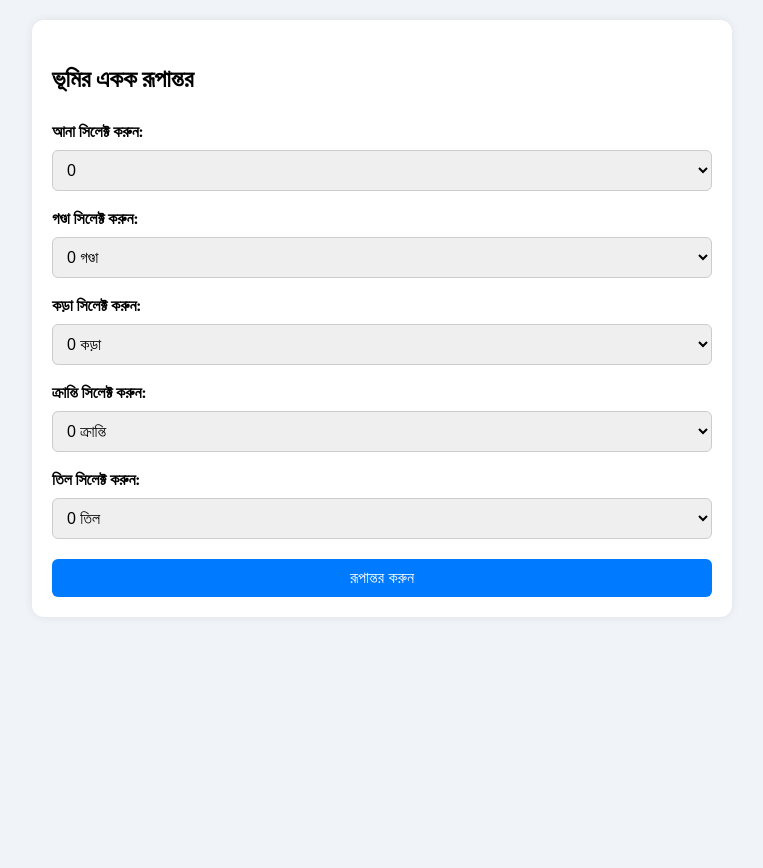
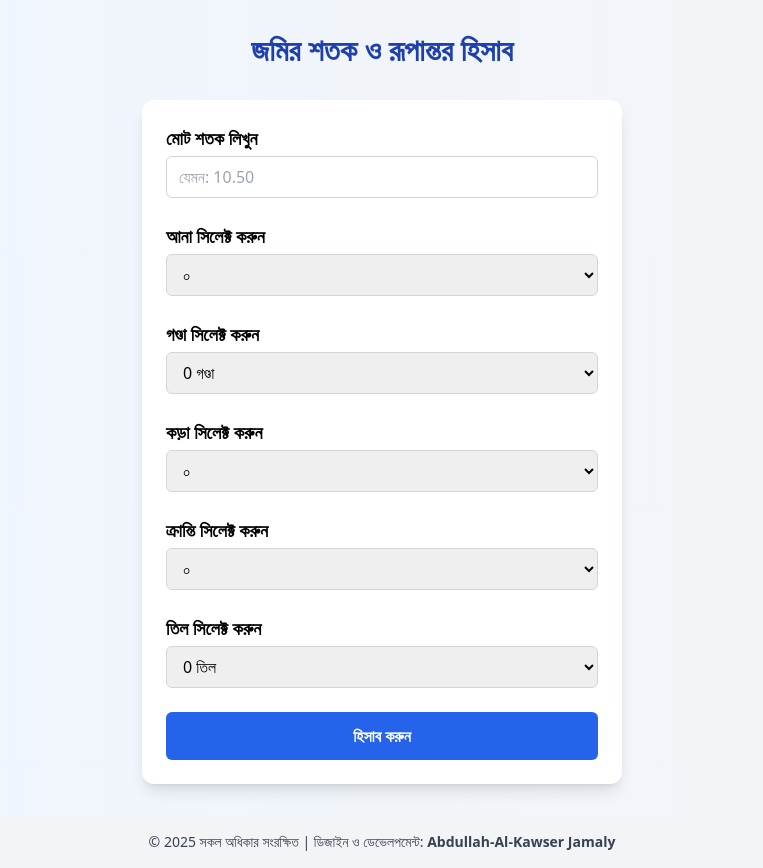
Before and after one commit to kawseribnjamal/jamaluddin, a Flask app: page / in a window 1280 px wide. Shown: the whole page, without its empty margins (258-1021 px from the left). Before the commit the page ends 617 px from the top, so only its background shows below. Run offline with Flask 2, Linux system fonts and the light colour scheme; some libraries are stand-ins or nearby versions.

Commit message:
Update index.html

```diff
--- a/templates/index.html
+++ b/templates/index.html
@@ -1,137 +1,165 @@
 <!DOCTYPE html>
-<html lang="bn">
+<html lang="bn" class="scroll-smooth">
 <head>
-    <meta charset="UTF-8">
-    <meta name="viewport" content="width=device-width, initial-scale=1.0">
-    <title>ভূমি পরিমাপক</title>
-    <link href="https://fonts.googleapis.com/css2?family=Hind+Siliguri&display=swap" rel="stylesheet">
-    <style>
-        body {
-            font-family: 'Hind Siliguri', sans-serif;
-            background-color: #f0f4f8;
-            margin: 0;
-            padding: 0;
-        }
-        .container {
-            max-width: 700px;
-            margin: auto;
-            padding: 20px;
-        }
-        .card {
-            background-color: #fff;
-            border-radius: 12px;
-            box-shadow: 0 0 10px rgba(0,0,0,0.08);
-            padding: 20px;
-            margin-bottom: 30px;
-        }
-        label {
-            font-weight: bold;
-            display: block;
-            margin-top: 15px;
-        }
-        select, button {
-            width: 100%;
-            padding: 10px;
-            font-size: 16px;
-            margin-top: 5px;
-            border: 1px solid #ccc;
-            border-radius: 6px;
-        }
-        button {
-            background-color: #007bff;
-            color: white;
-            border: none;
-            margin-top: 20px;
-            cursor: pointer;
-        }
-        button:hover {
-            background-color: #0056b3;
-        }
-        .history {
-            background-color: #ffffff;
-            border: 2px solid #e0e0e0;
-            padding: 15px;
-            border-radius: 10px;
-        }
-        .history h3 {
-            margin-top: 0;
-        }
-        @media(max-width: 600px) {
-            .container {
-                padding: 10px;
-            }
-            select, button {
-                font-size: 15px;
-            }
-        }
-    </style>
+  <meta charset="UTF-8" />
+  <meta name="viewport" content="width=device-width, initial-scale=1" />
+  <title>জমির শতক ও রূপান্তর হিসাব</title>
+  <script src="https://cdn.tailwindcss.com"></script>
 </head>
-<body>
-    <div class="container">
+<body class="bg-gradient-to-r from-blue-50 to-gray-100 min-h-screen flex flex-col">
 
-        <!-- Input Form -->
-        {% if not result %}
-        <div class="card">
-            <h2>ভূমির একক রূপান্তর</h2>
-            <form method="POST">
+  <div class="container mx-auto px-4 py-8 flex-grow max-w-lg">
 
-                <label>আনা সিলেক্ট করুন:</label>
-                <select name="ana" required>
-                    {% for i in range(16) %}
-                    <option value="{{ i }}">{{ i }}</option>
+    <h1 class="text-3xl font-extrabold text-center mb-8 text-blue-800">জমির শতক ও রূপান্তর হিসাব</h1>
+
+    <form method="post" class="bg-white p-6 rounded-xl shadow-lg space-y-6">
+
+      <div>
+        <label for="totalShotok" class="block text-lg font-semibold mb-1">মোট শতক লিখুন</label>
+        <input
+          type="number"
+          step="0.01"
+          name="totalShotok"
+          id="totalShotok"
+          required
+          class="w-full border border-gray-300 rounded-md px-3 py-2 focus:outline-none focus:ring-2 focus:ring-blue-400"
+          placeholder="যেমন: 10.50"
+        />
+      </div>
+
+      <div>
+        <label class="block text-lg font-semibold mb-1">আনা সিলেক্ট করুন</label>
+        <select
+          name="ana"
+          required
+          class="w-full border border-gray-300 rounded-md px-3 py-2 focus:outline-none focus:ring-2 focus:ring-blue-400"
+        >
+          {% for i, symbol in [
+            (0, "০"), (1, "/ (১ আনা)"), (2, "৵ (২ আনা)"), (3, "৶ (৩ আনা)"), (4, "৷ (৪ আনা)"),
+            (5, "⩗ (৫ আনা)"), (6, "৷৵ (৬ আনা)"), (7, "৷৶ (৭ আনা)"), (8, "৷৷ (৮ আনা)"),
+            (9, "৷⩗ (৯ আনা)"), (10, "৷৷৵ (১০ আনা)"), (11, "৷৷৶ (১১ আনা)"),
+            (12, "৸ (১২ আনা)"), (13, "৸/ (১৩ আনা)"), (14, "৸৵ (১৪ আনা)"), (15, "৸৶ (১৫ আনা)")
+          ] %}
+          <option value="{{ i }}">{{ symbol }}</option>
           {% endfor %}
         </select>
+      </div>
 
-                <label>গণ্ডা সিলেক্ট করুন:</label>
-                <select name="gonda" required>
-                    {% for i in range(20) %}
+      <div>
+        <label class="block text-lg font-semibold mb-1">গণ্ডা সিলেক্ট করুন</label>
+        <select
+          name="gonda"
+          required
+          class="w-full border border-gray-300 rounded-md px-3 py-2 focus:outline-none focus:ring-2 focus:ring-blue-400"
+        >
+          {% for i in range(0, 20) %}
           <option value="{{ i }}">{{ i }} গণ্ডা</option>
           {% endfor %}
         </select>
+      </div>
 
-                <label>কড়া সিলেক্ট করুন:</label>
-                <select name="kora" required>
-                    {% for i in range(4) %}
-                    <option value="{{ i }}">{{ i }} কড়া</option>
-                    {% endfor %}
+      <div>
+        <label class="block text-lg font-semibold mb-1">কড়া সিলেক্ট করুন</label>
+        <select
+          name="kora"
+          required
+          class="w-full border border-gray-300 rounded-md px-3 py-2 focus:outline-none focus:ring-2 focus:ring-blue-400"
+        >
+          <option value="0">০</option>
+          <option value="1">৷ (১ কড়া)</option>
+          <option value="2">৷৷ (২ কড়া)</option>
+          <option value="3">৸ (৩ কড়া)</option>
         </select>
+      </div>
 
-                <label>ক্রান্তি সিলেক্ট করুন:</label>
-                <select name="kranti" required>
-                    {% for i in range(3) %}
-                    <option value="{{ i }}">{{ i }} ক্রান্তি</option>
-                    {% endfor %}
+      <div>
+        <label class="block text-lg font-semibold mb-1">ক্রান্তি সিলেক্ট করুন</label>
+        <select
+          name="kranti"
+          required
+          class="w-full border border-gray-300 rounded-md px-3 py-2 focus:outline-none focus:ring-2 focus:ring-blue-400"
+        >
+          <option value="0">০</option>
+          <option value="1">৴ (১ ক্রান্তি)</option>
+          <option value="2">৴৴ (২ ক্রান্তি)</option>
         </select>
+      </div>
 
-                <label>তিল সিলেক্ট করুন:</label>
-                <select name="til" required>
-                    {% for i in range(20) %}
+      <div>
+        <label class="block text-lg font-semibold mb-1">তিল সিলেক্ট করুন</label>
+        <select
+          name="til"
+          required
+          class="w-full border border-gray-300 rounded-md px-3 py-2 focus:outline-none focus:ring-2 focus:ring-blue-400"
+        >
+          {% for i in range(0, 20) %}
           <option value="{{ i }}">{{ i }} তিল</option>
           {% endfor %}
         </select>
+      </div>
 
-                <button type="submit">রূপান্তর করুন</button>
+      <button
+        type="submit"
+        class="w-full bg-blue-600 hover:bg-blue-700 text-white font-bold py-3 rounded-md transition-colors duration-300"
+      >
+        হিসাব করুন
+      </button>
+
     </form>
+
+    {% if result1 %}
+    <div class="result mt-8 p-6 bg-white rounded-xl shadow-md text-center text-lg text-blue-900 font-semibold">
+      📏 <span>আপনার অংশ: </span><span class="text-2xl">{{ result1 }} শতক</span>
     </div>
     {% endif %}
 
-        <!-- History -->
-        {% if history %}
-        <div class="history">
-            <h3>রূপান্তরের হিস্টরি</h3>
-            <ul>
-                {% for item in history %}
-                <li>
-                    আনা: {{ item.ana }}, গণ্ডা: {{ item.gonda }}, কড়া: {{ item.kora }},
-                    ক্রান্তি: {{ item.kranti }}, তিল: {{ item.til }}<br>
-                    ➤ মোট শতক: <strong>{{ item.shotok }}</strong>,
-                    মোট বর্গফুট: <strong>{{ item.sqft }}</strong>
-                </li>
-                {% endfor %}
-            </ul>
+    {% if result2 %}
+    <div class="result mt-6 p-6 bg-white rounded-xl shadow-md">
+      <h3 class="text-xl font-bold mb-3 text-blue-800">📐 রূপান্তর</h3>
+      <p class="text-lg mb-1">
+        <strong>গণ্ডা:</strong> {{ result2.gonda }} &nbsp;|&nbsp;
+        <strong>কড়া:</strong> {{ result2.kora }} &nbsp;|&nbsp;
+        <strong>ক্রান্তি:</strong> {{ result2.kranti }} &nbsp;|&nbsp;
+        <strong>তিল:</strong> {{ result2.til }}
+      </p>
+      <p class="text-lg">
+        <strong>অতিরিক্ত স্কয়ারফুট:</strong> {{ result2.extra_sqft }} বর্গফুট
+      </p>
+      <p class="text-lg font-semibold mt-2">
+        মোট স্কয়ারফুট: {{ result2.total_sqft }}
+      </p>
     </div>
     {% endif %}
 
+    {% if history and history|length > 0 %}
+    <section class="mt-10 bg-white p-6 rounded-xl shadow-md">
+      <h2 class="text-2xl font-bold mb-4 text-center text-blue-700">কনভার্সনের ইতিহাস</h2>
+      <table class="w-full text-left border-collapse">
+        <thead>
+          <tr class="bg-blue-100">
+            <th class="border px-3 py-2">তারিখ ও সময়</th>
+            <th class="border px-3 py-2">মোট শতক</th>
+            <th class="border px-3 py-2">মোট স্কয়ারফুট</th>
+          </tr>
+        </thead>
+        <tbody>
+          {% for entry in history %}
+          <tr class="odd:bg-gray-50">
+            <td class="border px-3 py-2">{{ entry.timestamp }}</td>
+            <td class="border px-3 py-2">{{ entry.total_shotok }}</td>
+            <td class="border px-3 py-2">{{ entry.total_sqft }}</td>
+          </tr>
+          {% endfor %}
+        </tbody>
+      </table>
+    </section>
+    {% endif %}
+
   </div>
+
+  <footer class="text-center py-4 mt-auto bg-gray-100 text-gray-700 text-sm">
+    &copy; 2025 সকল অধিকার সংরক্ষিত | ডিজাইন ও ডেভেলপমেন্ট: <strong>Abdullah-Al-Kawser Jamaly</strong>
+  </footer>
+
 </body>
 </html>
```
Lines whose indentation alone changed are shown as unchanged.
